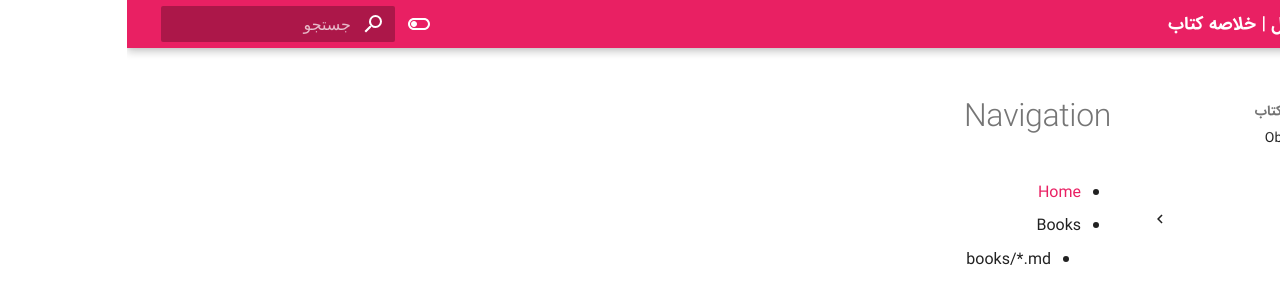
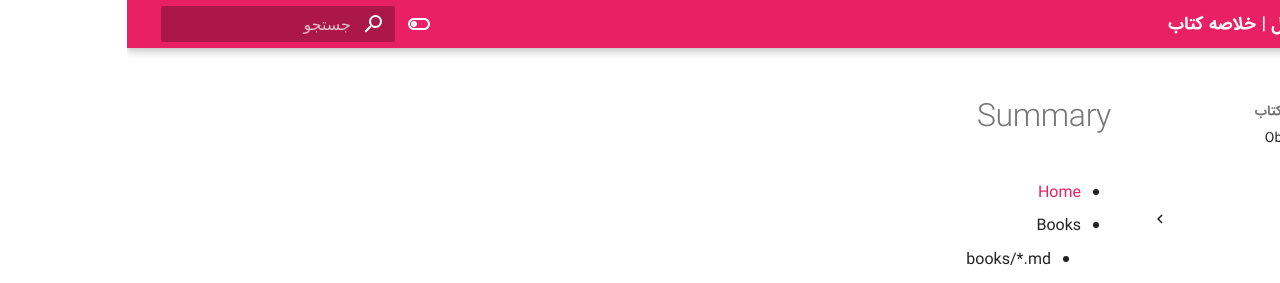
Before and after one commit to sajadafaghiy/nickel, an MkDocs documentation site: the page built from docs/summary.md, in a window 1280 px wide. Shown: the top 283 px of the page. Built offline with MkDocs 1.6.1 and Material for MkDocs 9.7.7, drawn with Linux system fonts in a browser that asks for light colours.

Commit message:
Update summary

```diff
--- a/docs/summary.md
+++ b/docs/summary.md
@@ -1,5 +1,3 @@
-# Navigation
-
 * [Home](index.md)
 * Books
     * books/*.md
```
